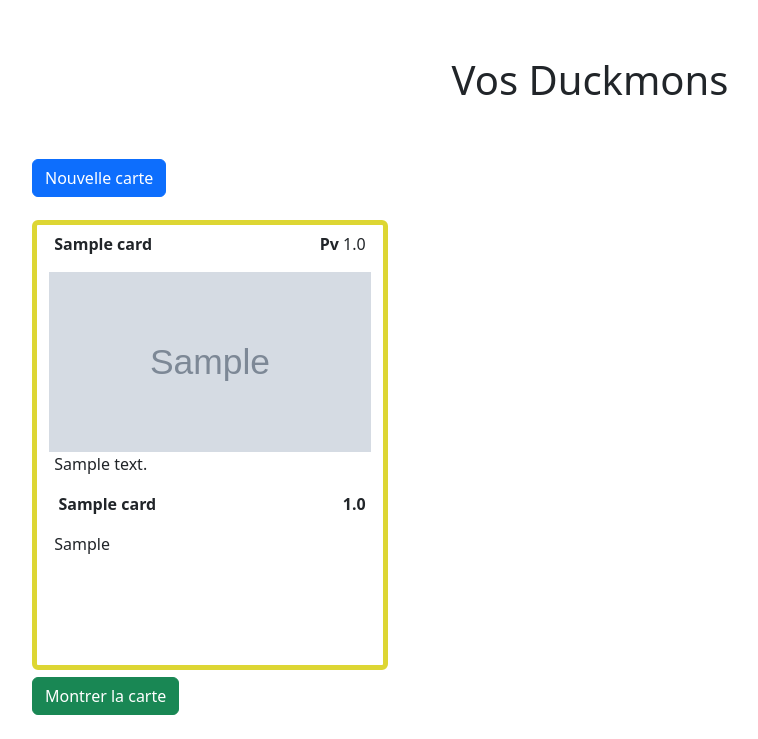
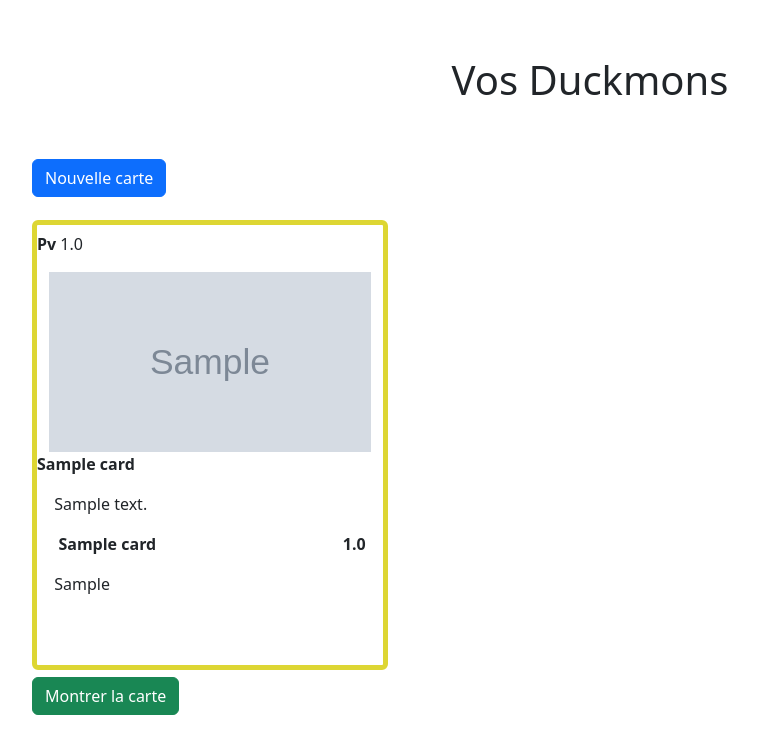
Before and after one commit to Louis3133/Duckmon, a Rails app: page /cards in a window 1280 px wide. Shown: the part 61-800 px from the top of the page, without its empty margins (50-808 px from the left). Run offline with Rails 7, Linux system fonts and the light colour scheme; tables that the repository leaves empty hold one stand-in row (values such as "Sample post"); grey boxes marked "Sample" are stand-in pictures; some libraries are stand-ins or nearby versions.

Commit message:
mise en place carte

```diff
--- a/app/views/cards/_card.html.erb
+++ b/app/views/cards/_card.html.erb
@@ -1,23 +1,19 @@
 <div class="card col-lg-12" id="<%= dom_id card %>" >
 
-
-  <div class="top_card">
-    <p>
-
-      <strong><%= card.name %></strong>
-    </p>
 
 <p>
   <strong>Pv</strong>
   <%= card.pv %>
 </p>
-  </div>
-
 
 <img class="card-img-top " src="<%= card.image_card %>" alt="illustration de la carter"  height="180px" >
 
+
+<p>
+  <strong><%= card.name %></strong>
+</p>
+
 <p class="top_card">
-
   <%= card.description %>
 </p>
 
```
Lines whose indentation alone changed are shown as unchanged.
